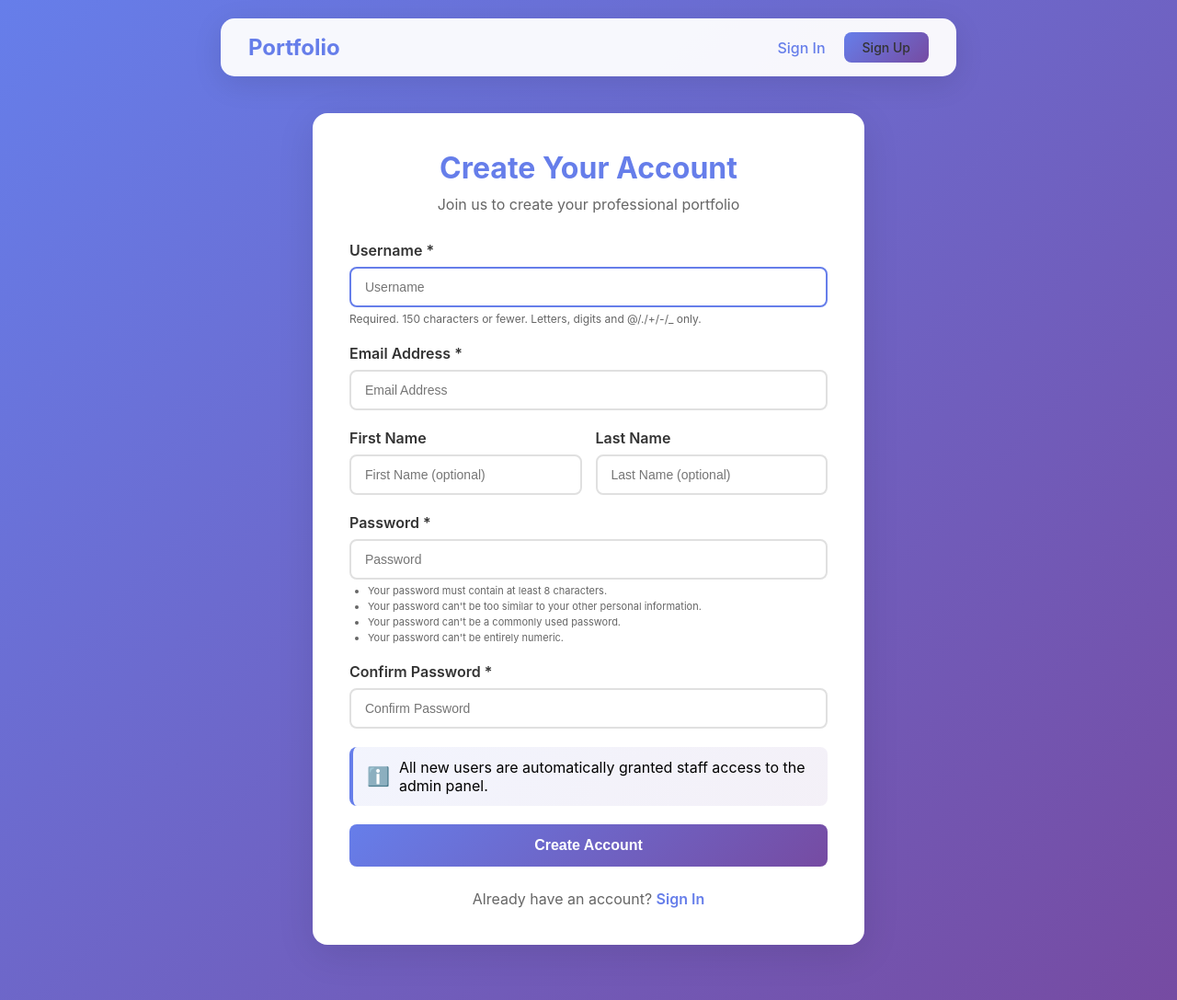
After one commit to charlessiwele/user-profile-gis, a Django app: page /signup/ in a window 1280 px wide. The commit adds this page. Shown: the whole page at 92% size. Run offline with Django 4.2, Linux system fonts and the light colour scheme.

Commit message:
Add user authentication forms and views
- Introduced custom SignUpForm and SignInForm for user registration and login, enhancing user experience with styled fields and Bootstrap integration.
- Implemented signup_view and signin_view functions to handle user registration and login processes, including automatic login after signup.
- Created corresponding templates for signup and signin
- Updated URL routing to include paths for signup and signin views, and adjusted settings for login/logout redirects.

```diff
--- a/portfolio/app/forms.py
+++ b/portfolio/app/forms.py
@@ -1,5 +1,6 @@
 from django import forms
 from django.contrib.auth.models import User
+from django.contrib.auth.forms import UserCreationForm, AuthenticationForm
 from .models import UserProfile
 
 
@@ -90,3 +91,85 @@ class UserProfileForm(forms.ModelForm):
         if commit:
             instance.save()
         return instance
+
+
+class SignUpForm(UserCreationForm):
+    """
+    Custom signup form that includes email and creates staff users
+    """
+    email = forms.EmailField(
+        required=True,
+        widget=forms.EmailInput(attrs={
+            'class': 'form-control',
+            'placeholder': 'Email Address'
+        })
+    )
+    first_name = forms.CharField(
+        max_length=150,
+        required=False,
+        widget=forms.TextInput(attrs={
+            'class': 'form-control',
+            'placeholder': 'First Name (optional)'
+        })
+    )
+    last_name = forms.CharField(
+        max_length=150,
+        required=False,
+        widget=forms.TextInput(attrs={
+            'class': 'form-control',
+            'placeholder': 'Last Name (optional)'
+        })
+    )
+
+    class Meta:
+        model = User
+        fields = ('username', 'email', 'first_name', 'last_name', 'password1', 'password2')
+        widgets = {
+            'username': forms.TextInput(attrs={
+                'class': 'form-control',
+                'placeholder': 'Username'
+            }),
+        }
+
+    def __init__(self, *args, **kwargs):
+        super().__init__(*args, **kwargs)
+        # Add Bootstrap classes to password fields
+        self.fields['password1'].widget.attrs.update({
+            'class': 'form-control',
+            'placeholder': 'Password'
+        })
+        self.fields['password2'].widget.attrs.update({
+            'class': 'form-control',
+            'placeholder': 'Confirm Password'
+        })
+
+    def save(self, commit=True):
+        """
+        Override save to make new users staff by default
+        """
+        user = super().save(commit=False)
+        user.email = self.cleaned_data['email']
+        user.is_staff = True  # Make all registered users staff
+
+        if commit:
+            user.save()
+        return user
+
+
+class SignInForm(AuthenticationForm):
+    """
+    Custom signin form with styled fields
+    """
+    username = forms.CharField(
+        widget=forms.TextInput(attrs={
+            'class': 'form-control',
+            'placeholder': 'Username',
+            'autofocus': True
+        })
+    )
+    password = forms.CharField(
+        widget=forms.PasswordInput(attrs={
+            'class': 'form-control',
+            'placeholder': 'Password'
+        })
+    )
--- a/portfolio/app/templates/app/base.html
+++ b/portfolio/app/templates/app/base.html
@@ -188,7 +188,8 @@
                         </button>
                     </form>
                 {% else %}
-                    <a href="{% url 'admin:index' %}">Login</a>
+                    <a href="{% url 'signin' %}" style="color: #667eea;">Sign In</a>
+                    <a href="{% url 'signup' %}" class="btn btn-primary" style="padding: 8px 20px; font-size: 14px;">Sign Up</a>
                 {% endif %}
             </div>
         </nav>
--- /dev/null
+++ b/portfolio/app/templates/app/signup.html
@@ -0,0 +1,230 @@
+{% extends 'app/base.html' %}
+
+{% block title %}Sign Up - Portfolio{% endblock %}
+
+{% block content %}
+<div class="auth-container">
+    <div class="auth-card">
+        <h1 class="auth-title">Create Your Account</h1>
+        <p class="auth-subtitle">Join us to create your professional portfolio</p>
+
+        <form method="post" class="auth-form">
+            {% csrf_token %}
+
+            {% if form.non_field_errors %}
+                <div class="alert alert-danger">
+                    {{ form.non_field_errors }}
+                </div>
+            {% endif %}
+
+            <div class="form-group">
+                <label for="{{ form.username.id_for_label }}">Username *</label>
+                {{ form.username }}
+                {% if form.username.errors %}
+                    <div class="error-message">{{ form.username.errors.0 }}</div>
+                {% endif %}
+                <small class="form-text">Required. 150 characters or fewer. Letters, digits and @/./+/-/_ only.</small>
+            </div>
+
+            <div class="form-group">
+                <label for="{{ form.email.id_for_label }}">Email Address *</label>
+                {{ form.email }}
+                {% if form.email.errors %}
+                    <div class="error-message">{{ form.email.errors.0 }}</div>
+                {% endif %}
+            </div>
+
+            <div class="form-row">
+                <div class="form-group">
+                    <label for="{{ form.first_name.id_for_label }}">First Name</label>
+                    {{ form.first_name }}
+                    {% if form.first_name.errors %}
+                        <div class="error-message">{{ form.first_name.errors.0 }}</div>
+                    {% endif %}
+                </div>
+
+                <div class="form-group">
+                    <label for="{{ form.last_name.id_for_label }}">Last Name</label>
+                    {{ form.last_name }}
+                    {% if form.last_name.errors %}
+                        <div class="error-message">{{ form.last_name.errors.0 }}</div>
+                    {% endif %}
+                </div>
+            </div>
+
+            <div class="form-group">
+                <label for="{{ form.password1.id_for_label }}">Password *</label>
+                {{ form.password1 }}
+                {% if form.password1.errors %}
+                    <div class="error-message">{{ form.password1.errors.0 }}</div>
+                {% endif %}
+                <small class="form-text">
+                    <ul class="password-requirements">
+                        <li>Your password must contain at least 8 characters.</li>
+                        <li>Your password can't be too similar to your other personal information.</li>
+                        <li>Your password can't be a commonly used password.</li>
+                        <li>Your password can't be entirely numeric.</li>
+                    </ul>
+                </small>
+            </div>
+
+            <div class="form-group">
+                <label for="{{ form.password2.id_for_label }}">Confirm Password *</label>
+                {{ form.password2 }}
+                {% if form.password2.errors %}
+                    <div class="error-message">{{ form.password2.errors.0 }}</div>
+                {% endif %}
+            </div>
+
+            <div class="info-box">
+                <span class="info-icon">ℹ️</span>
+                <span>All new users are automatically granted staff access to the admin panel.</span>
+            </div>
+
+            <button type="submit" class="btn btn-primary btn-block">
+                Create Account
+            </button>
+        </form>
+
+        <div class="auth-footer">
+            Already have an account? <a href="{% url 'signin' %}">Sign In</a>
+        </div>
+    </div>
+</div>
+
+<style>
+    .auth-container {
+        max-width: 600px;
+        margin: 40px auto;
+    }
+
+    .auth-card {
+        background: white;
+        border-radius: 16px;
+        padding: 40px;
+        box-shadow: 0 10px 40px rgba(0, 0, 0, 0.1);
+    }
+
+    .auth-title {
+        font-size: 32px;
+        font-weight: 700;
+        color: #667eea;
+        margin-bottom: 10px;
+        text-align: center;
+    }
+
+    .auth-subtitle {
+        text-align: center;
+        color: #666;
+        margin-bottom: 30px;
+        font-size: 16px;
+    }
+
+    .auth-form {
+        margin-top: 30px;
+    }
+
+    .form-group {
+        margin-bottom: 20px;
+    }
+
+    .form-group label {
+        display: block;
+        font-weight: 600;
+        margin-bottom: 8px;
+        color: #333;
+    }
+
+    .form-control {
+        width: 100%;
+        padding: 12px 15px;
+        border: 2px solid #e0e0e0;
+        border-radius: 8px;
+        font-size: 14px;
+        transition: border-color 0.3s;
+        box-sizing: border-box;
+    }
+
+    .form-control:focus {
+        outline: none;
+        border-color: #667eea;
+    }
+
+    .form-row {
+        display: grid;
+        grid-template-columns: 1fr 1fr;
+        gap: 15px;
+    }
+
+    .form-text {
+        display: block;
+        margin-top: 5px;
+        font-size: 12px;
+        color: #666;
+    }
+
+    .password-requirements {
+        margin: 5px 0 0 0;
+        padding-left: 20px;
+    }
+
+    .password-requirements li {
+        margin: 3px 0;
+        font-size: 11px;
+        color: #666;
+    }
+
+    .error-message {
+        color: #dc3545;
+        font-size: 13px;
+        margin-top: 5px;
+    }
+
+    .info-box {
+        background: linear-gradient(135deg, #667eea15 0%, #764ba215 100%);
+        border-left: 4px solid #667eea;
+        padding: 12px 15px;
+        border-radius: 8px;
+        margin-bottom: 20px;
+        display: flex;
+        align-items: center;
+        gap: 10px;
+    }
+
+    .info-icon {
+        font-size: 20px;
+    }
+
+    .btn-block {
+        width: 100%;
+        padding: 14px;
+        font-size: 16px;
+    }
+
+    .auth-footer {
+        text-align: center;
+        margin-top: 25px;
+        color: #666;
+    }
+
+    .auth-footer a {
+        color: #667eea;
+        text-decoration: none;
+        font-weight: 600;
+    }
+
+    .auth-footer a:hover {
+        text-decoration: underline;
+    }
+
+    @media (max-width: 768px) {
+        .auth-card {
+            padding: 30px 20px;
+        }
+
+        .form-row {
+            grid-template-columns: 1fr;
+        }
+    }
+</style>
+{% endblock %}
--- a/portfolio/app/views.py
+++ b/portfolio/app/views.py
@@ -1,12 +1,13 @@
 from django.shortcuts import render, redirect, get_object_or_404
 from django.contrib.auth.decorators import login_required
+from django.contrib.auth import login, authenticate
 from django.contrib import messages
 from django.http import JsonResponse
 from rest_framework import viewsets, permissions
 from django.contrib.auth.models import User
 from .models import UserProfile
 from .serializers import UserSerializer, UserProfileSerializer
-from .forms import UserForm, UserProfileForm
+from .forms import UserForm, UserProfileForm, SignUpForm, SignInForm
 
 
 class UserProfileViewSet(viewsets.ModelViewSet):
@@ -201,3 +202,50 @@ def user_locations_geojson(request):
     }
 
     return JsonResponse(geojson)
+
+
+def signup_view(request):
+    """
+    User registration view
+    Creates new users as staff by default
+    """
+    if request.user.is_authenticated:
+        return redirect('profile_view')
+
+    if request.method == 'POST':
+        form = SignUpForm(request.POST)
+        if form.is_valid():
+            user = form.save()
+            # Log the user in automatically after registration
+            login(request, user)
+            messages.success(request, f'Welcome {user.username}! Your account has been created successfully.')
+            return redirect('profile_view')
+    else:
+        form = SignUpForm()
+
+    return render(request, 'app/signup.html', {'form': form})
+
+
+def signin_view(request):
+    """
+    User login view
+    """
+    if request.user.is_authenticated:
+        return redirect('profile_view')
+
+    if request.method == 'POST':
+        form = SignInForm(request, data=request.POST)
+        if form.is_valid():
+            username = form.cleaned_data.get('username')
+            password = form.cleaned_data.get('password')
+            user = authenticate(username=username, password=password)
+            if user is not None:
+                login(request, user)
+                messages.success(request, f'Welcome back, {user.username}!')
+                # Redirect to next parameter or profile
+                next_url = request.GET.get('next', 'profile_view')
+                return redirect(next_url)
+    else:
+        form = SignInForm()
+
+    return render(request, 'app/signin.html', {'form': form})
--- a/portfolio/portfolio/settings.py
+++ b/portfolio/portfolio/settings.py
@@ -130,7 +130,7 @@ DEFAULT_AUTO_FIELD = 'django.db.models.BigAutoField'
 LOGIN_REDIRECT_URL = 'profile_view'
 
 # Redirect to login page after logout
-LOGOUT_REDIRECT_URL = '/admin/login/'
+LOGOUT_REDIRECT_URL = 'signin'
 
 # Login URL for @login_required decorator
-LOGIN_URL = '/admin/login/'
+LOGIN_URL = 'signin'
--- a/portfolio/portfolio/urls.py
+++ b/portfolio/portfolio/urls.py
@@ -19,7 +19,7 @@ from django.urls import path, include
 from rest_framework.routers import DefaultRouter
 from app.views import (
     UserProfileViewSet, UserViewSet, profile_view, profile_edit,
-    map_view, user_locations_geojson
+    map_view, user_locations_geojson, signup_view, signin_view
 )
 
 # Create a router for REST API endpoints
@@ -32,6 +32,10 @@ urlpatterns = [
     path('api/', include(router.urls)),
     path('api-auth/', include('rest_framework.urls')),  # Login/logout for browsable API
 
+    # Authentication pages
+    path('signup/', signup_view, name='signup'),  # User registration
+    path('signin/', signin_view, name='signin'),  # User login
+
     # Profile pages
     path('', profile_view, name='profile_view'),  # Default home page
     path('profile/', profile_view, name='profile_view'),  # Profile view
```
Also changed, not shown: portfolio/app/templates/app/signin.html (added, +155 -0 lines).
